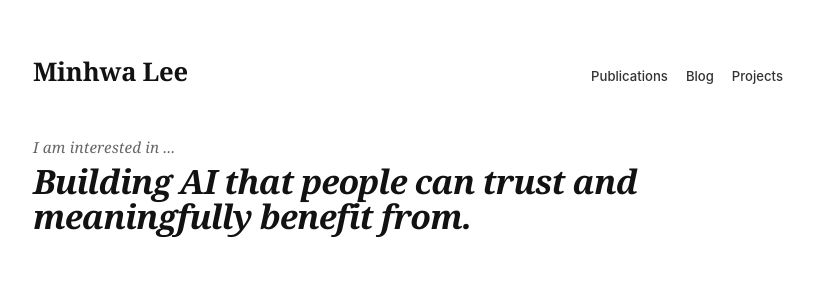
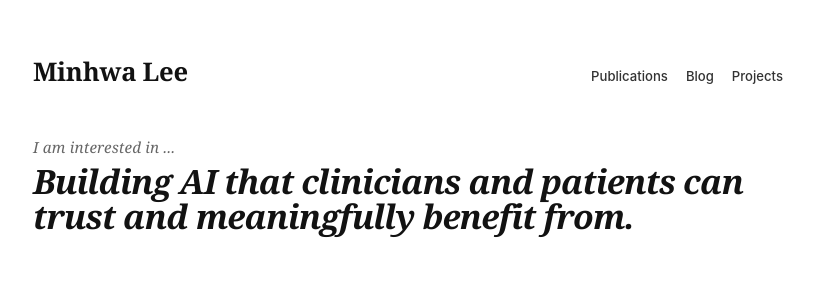
Before and after one commit to minsoodal/minsoodal.github.io, a React (Vite) app: page / in a window 1280 px wide. Shown: the top 289 px of the page, without its empty margins (232-1046 px from the left). Built offline with nearby package versions, Linux system fonts and the light colour scheme.

Commit message:
update typewriter sent

```diff
--- a/src/data/site.js
+++ b/src/data/site.js
@@ -1,7 +1,7 @@
 import { SiGmail, SiGithub, SiGooglescholar } from "react-icons/si";
 import { FaLinkedin } from "react-icons/fa";
 
-export const typewriterSentence = "Building AI that people can trust and meaningfully benefit from.";
+export const typewriterSentence = "Building AI that clinicians and patients can trust and meaningfully benefit from.";
 
 export const pages = [
   { key: "home", label: "Home" },
```
